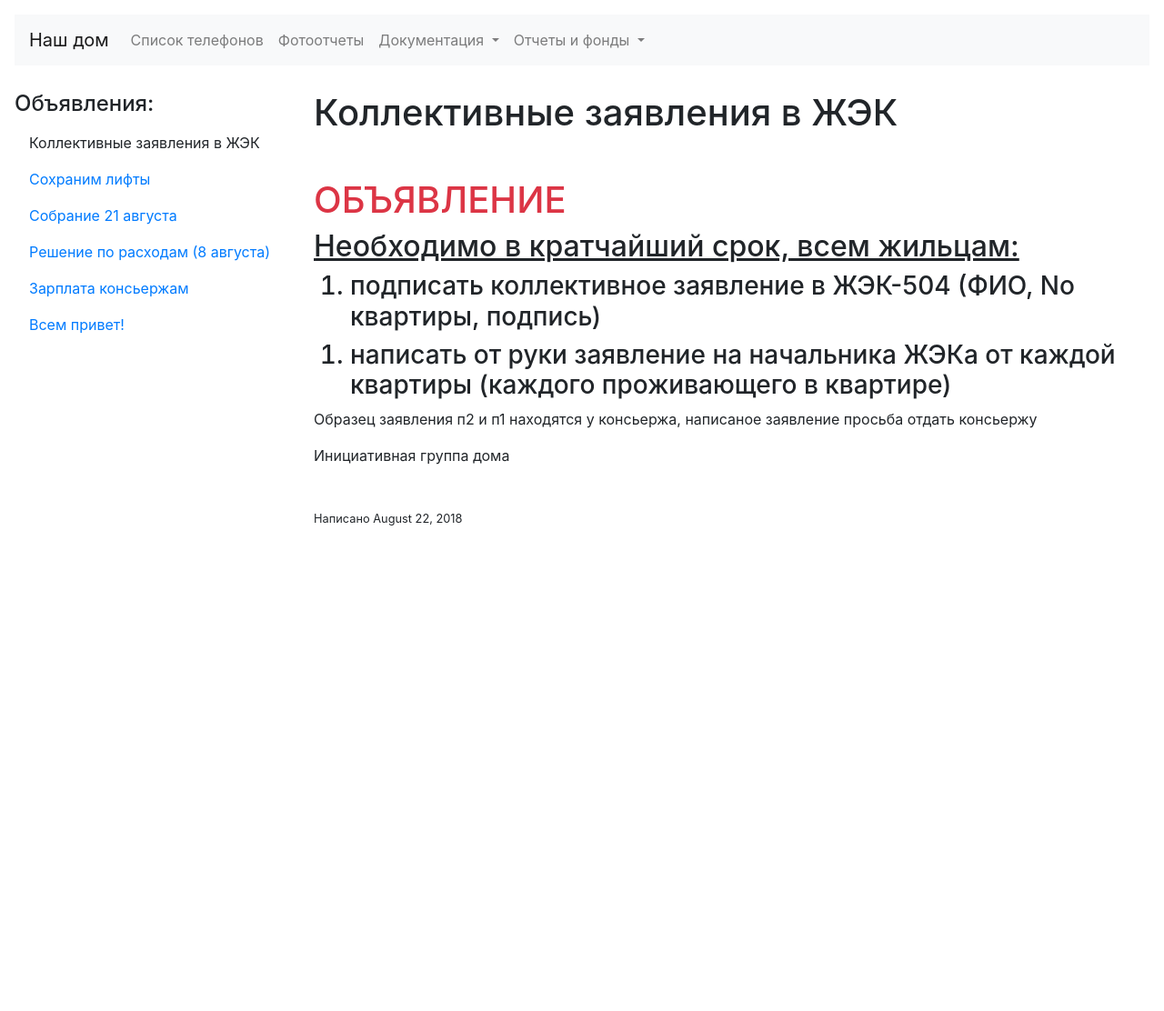
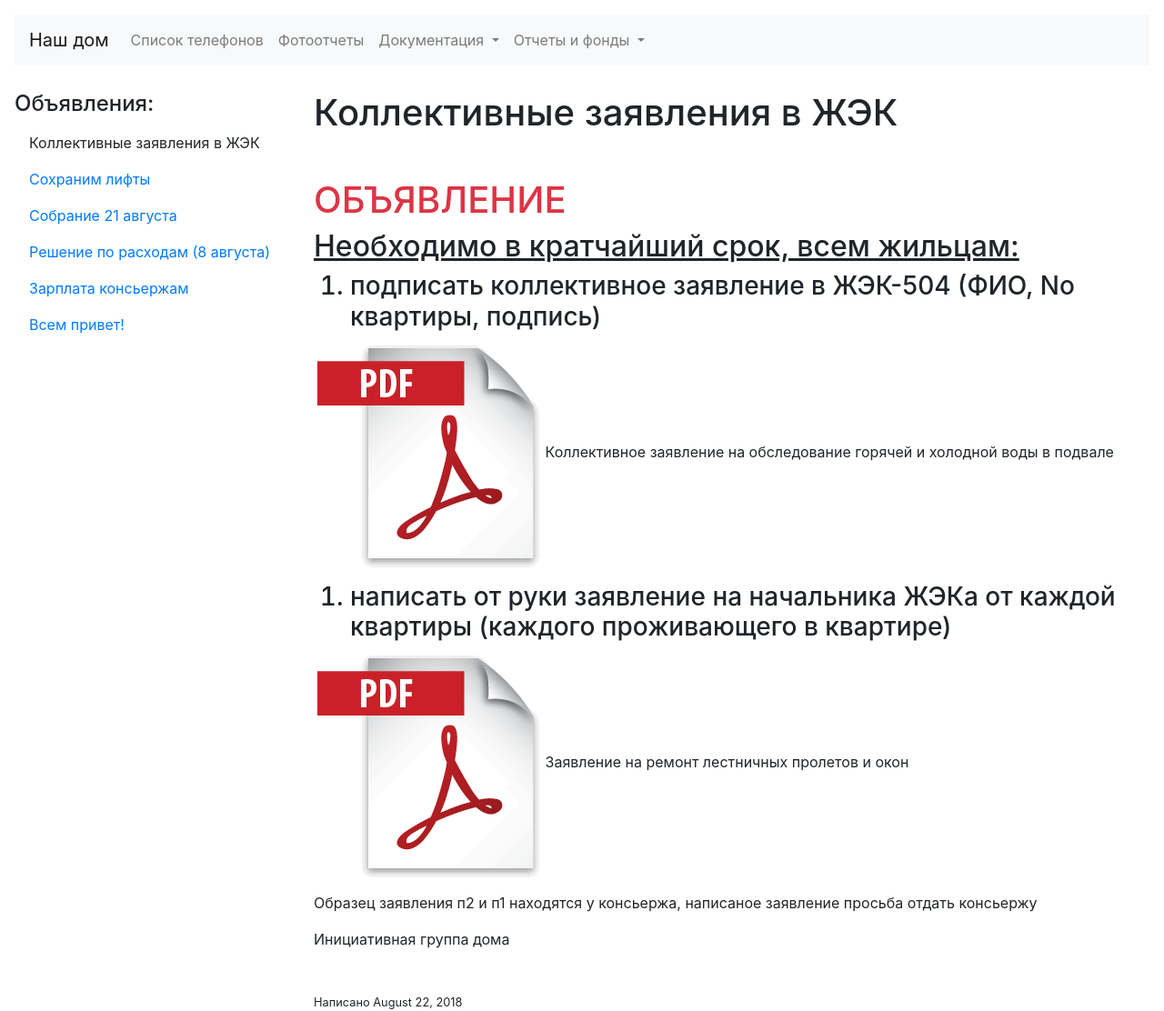
Before and after one commit to heroes-kiev/16b, a Jekyll site: the page built from _posts/2018-08-22-collective-statement.md, in a window 1280 px wide. Shown: the whole page at 91% size. Built offline with Jekyll 4.4.1, drawn with Linux system fonts in a browser that asks for light colours; before the commit the page ends 900 px from its top, so only the background shows below that.

Commit message:
fix statements

```diff
--- a/_includes/icons.html
+++ /dev/null
@@ -1 +0,0 @@
-<img src="/assets/images/icons/{{include.type}}.png">
--- a/_posts/2018-08-22-collective-statement.md
+++ b/_posts/2018-08-22-collective-statement.md
@@ -11,12 +11,14 @@ title: Коллективные заявления в ЖЭК
 {: .u}
 
 1. подписать коллективное заявление в ЖЭК-504 (ФИО, No квартиры, подпись)
-[{{include icons.html type=pdf}}](/assets/statements/housing office - water сommittee in the basement.pdf)
 {: .h3}
+[![Коллективное заявление на обследование горячей и холодной воды в подвале](/assets/images/icons/pdf.png)](/assets/statements/housing office - water сommittee in the basement.pdf)
+Коллективное заявление на обследование горячей и холодной воды в подвале
 
 2. написать от руки заявление на начальника ЖЭКа от каждой квартиры (каждого проживающего в квартире)
-[{{include icons.html type=pdf}}](/assets/statements/housing office - repair of staircases and windows.pdf)
 {: .h3}
+[![Заявление на ремонт лестничных пролетов и окон](/assets/images/icons/pdf.png)](/assets/statements/housing office - repair of staircases and windows.pdf)
+Заявление на ремонт лестничных пролетов и окон
 
 Образец заявления п2 и п1 находятся у консьержа, написаное заявление просьба отдать консьержу
 
```
